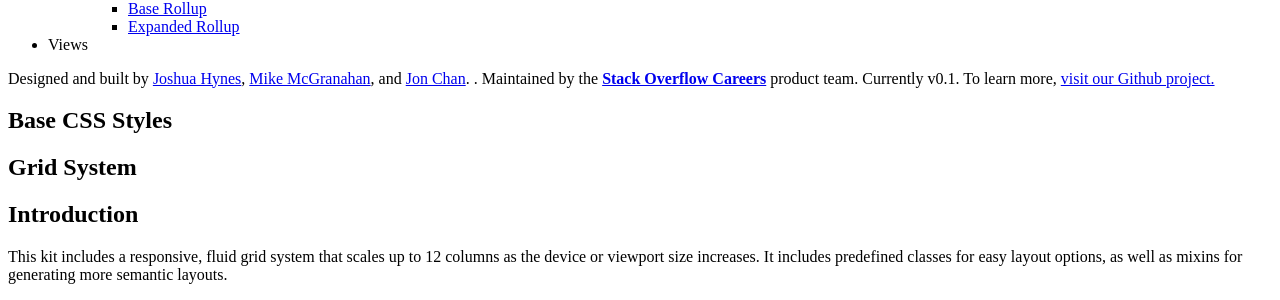
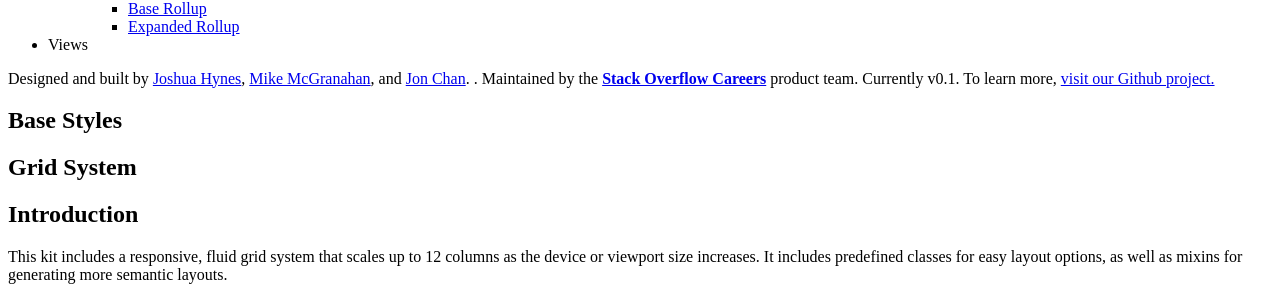
Before and after one commit to AlexxNica/jam, a Jekyll site: the page built from base.html, in a window 1280 px wide and 900 px high, scrolled down 1177 px. Shown: the part 153-453 px from the top of the window. Built offline with Jekyll 4.4.1, drawn with Linux system fonts in a browser that asks for light colours; nearby versions of some CDN libraries.

Commit message:
Updating page titles

```diff
--- a/base.html
+++ b/base.html
@@ -6,7 +6,7 @@ id: base
 ---
 
 <section id="overview">
-    <h1 class="_pageTitle">Base CSS Styles</h1>
+    <h1 class="_pageTitle">{{ page.title }}</h1>
 </section>
 
 {% include base/grids.html %}
--- a/index.html
+++ b/index.html
@@ -14,7 +14,7 @@ id: home
     </div>
 </header>
 <section id="overview">
-    <h1>Getting Started</h1>
+    <h1>{{ page.title }}</h1>
     <p class="_large">Welcome to the <em>Stack Overflow Careers Product UI Library</em>. Within this document you'll find base styles, components, and views relating to the Stack Overflow Careers project.</p>
 
     <h3>Purpose</h3>
--- a/modules.html
+++ b/modules.html
@@ -6,7 +6,7 @@ id: modules
 ---
 
 <section id="overview">
-    <h1 class="_pageTitle">Modules</h1>
+    <h1 class="_pageTitle">{{ page.title }}</h1>
 </section>
 
 {% include modules/tabs.html %}
```
